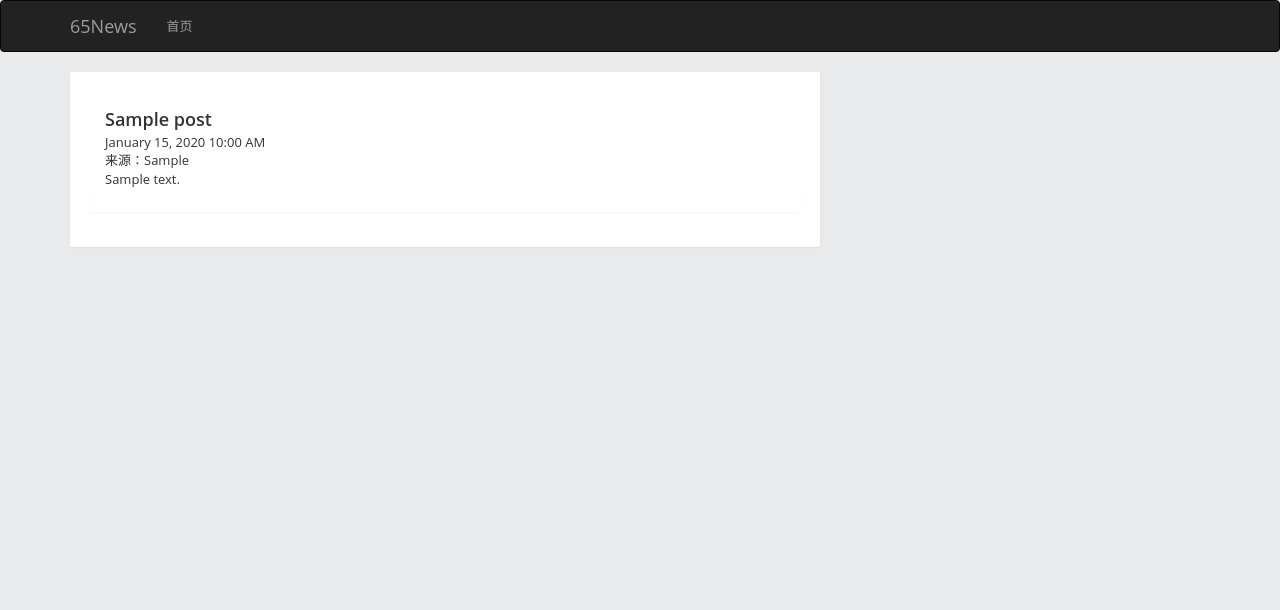
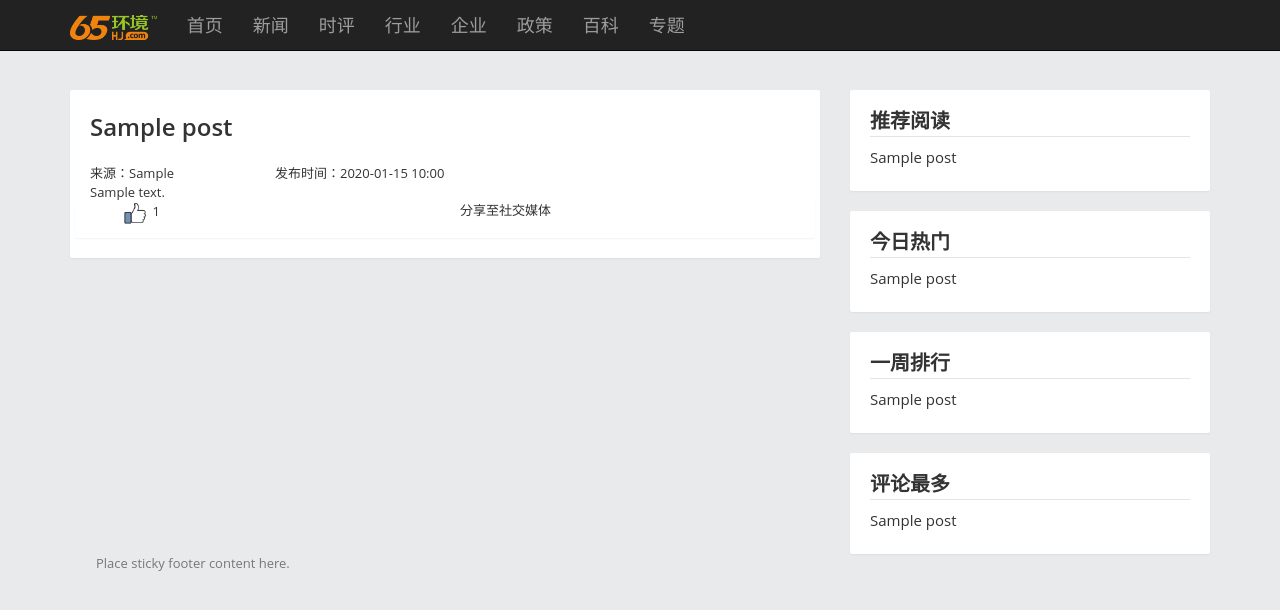
Before and after one commit to sunnysong/65news_redesigned, a Flask app: page /article/1/1 in a window 1280 px wide. Shown: the top 610 px of the page. Run offline with Flask 2, Linux system fonts and the light colour scheme; tables that the repository leaves empty hold one stand-in row (values such as "Sample post"); some libraries are stand-ins or nearby versions.

Commit message:
make several modifications

```diff
--- a/app/models.py
+++ b/app/models.py
@@ -7,13 +7,13 @@ from flask import current_app, request
 from datetime import datetime
 from flask.ext.login import UserMixin
 
+#http://10.1.16.13:8008/ESB/doc.html documentation for 65news api
 
 class Permission:
 	WRITE_ARTICLES = 0x04
 	ADMINISTER = 0x80
 	COMMENT = 0x02
-	FOLLOW = 0x01
-	MODERATE_COMMENTS = 0x08
+
 
 class Role(db.Model):
 	__tablename__ = 'roles'
@@ -89,7 +89,9 @@ class Post(db.Model):
 	img_href = db.Column(db.String(120))
 	category = db.Column(db.String(32), index=True)
 
-	# add a recent column to track whether the post is recently added to the site
+	recommended = db.Column(db.Boolean, index=True)
+
+	#add a recent column to track whether the post is recently added to the site
 
 	def __init__(self, title, summary, source, timestamp, keywords, img_href, body_html):
 		self.title = title
--- a/app/static/css/main.css
+++ b/app/static/css/main.css
@@ -3,7 +3,41 @@ html body {
     -webkit-font-smoothing: antialiased;
     font-size: 13px;
     font-family: "Lantinghei SC", "Open Sans", Arial, "Hiragino Sans GB", "Microsoft YaHei", "微软雅黑", "STHeiti", "WenQuanYi Micro Hei", SimSun, sans-serif;
+    padding-top: 70px;
 }
+
+a:hover {
+    color: navy;
+    text-decoration: none;
+}
+
+a {
+    color: #333333;
+    -webkit-transition: all 0.2s ease;
+    transition: all 0.2s ease;
+    text-decoration: none;
+}
+
+
+
+/*Navbar*/
+
+.nav li {
+    font-size: 18px;
+}
+
+.navbar-brand img {
+    height: 25px;
+    vertical-align: middle;
+    text-align: center;
+}
+
+.navbar-brand {
+    line-height: 50px;
+}
+
+
+/*navbar*/
 
 
 /*Index Page CSS*/
@@ -39,11 +73,12 @@ div.article_category {
     position: absolute;
     top: 0;
     left: 0;
-    background: #f0cc23;
+    background: #ff6161;
     color: white;
     width: 50px;
     height: 20px;
     text-align: center;
+    font-size: 14px;
 }
 
 div.article_title {
@@ -58,6 +93,7 @@ div.article_summary {
     padding: 6px 0 6px 0;
     min-height: 78px;
     line-height: 1.75em;
+    font-size: 14px;
 }
 
 div.article_keywords {
@@ -65,9 +101,7 @@ div.article_keywords {
 }
 
 a.keyword_search {
-
     margin-right: 12px;
-
 }
 
 div.article_pubdate {
@@ -103,16 +137,59 @@ div.extra_properties {
     }*/
 }
 
+div.trending_articles {
+    overflow: hidden;
+    padding: 20px;
+    background: #fff;
+    margin-top: 20px;
+    box-shadow: 0 1px 2px rgba(0, 0, 0, 0.05);
+    border-radius: 2px;
+    -webkit-transition: all 0.4s ease;
+    transition: all 0.4s ease;
+    position: relative;
+}
+
+div.trending_articles h3 {
+    font-size: 20px;
+    font-weight: 600;
+    margin: 0;
+    border-bottom: 1px solid #e3e4e8;
+    padding-bottom: 4px;
+}
+
+div.trending_articles li {
+    font-size: 15px;
+    margin-top: 10px;
+    height: 24px;
+    overflow: hidden;
+}
+
+ul.liked_posts {
+    margin: 0;
+    -webkit-padding-start: 0px;
+}
 /*Index Page CSS*/
 
 
+/*Detail Page CSS*/
 
-/*Detail Page CSS*/
+div.detail_article_title {
+    font-size: 24px;
+    font-weight: 600;
+    margin-bottom: 20px;
+    text-align: left;
+}
+
 div.article_content {
+    overflow: hidden;
+    padding: 20px;
+    background: #fff;
+    margin-top: 20px;
+    box-shadow: 0 1px 2px rgba(0, 0, 0, 0.05);
     border-radius: 2px;
-    box-shadow: 0 1px 2px rgba(0, 0, 0, 0.05);
-    background: #ffffff;
-    padding: 35px;
+    -webkit-transition: all 0.4s ease;
+    transition: all 0.4s ease;
+    position: relative;
 }
 
 div.article_detail {
@@ -127,10 +204,10 @@ div.article_navigation {
     border-radius: 2px;
     box-shadow: 0 1px 2px rgba(0, 0, 0, 0.05);
     background: #ffffff;
-
+    padding-top: 36px;
 }
 
-div.article_navigation a, div.article_next, div.article_prev {
+div.article_navigation a {
     color: #666;
     display: inline-block;
     padding: 0 6px;
@@ -157,3 +234,8 @@ div.article_navigation a:hover {
 p {
     text-indent: 2em;
 }
+
+div.like_article img,
+div.like_article a {
+    height: 24px;
+}
--- a/app/templates/article.html
+++ b/app/templates/article.html
@@ -1,90 +1,108 @@
-{% extends "bootstrap/base.html" %}
-{% import "_macros.html" as macros %}
-
+{% extends "base.html" %}
 {% block head %}
-<title>{{post.title}}</title>
-{{ super() }}
-<link rel="stylesheet" href="{{url_for('static', filename='css/main.css')}}">
-
-{% endblock %}
-
-{% block navbar %}
-<div class="navbar navbar-inverse" role="navigation">
-    <div class="container">
-        <div class="navbar-header">
-            <button type="button" class="navbar-toggle" data-toggle="collapse" data-target=".navbar-collapse"> <span class="sr-only">Toggle navigation</span>
-                <span class="icon-bar"></span>
-                <span class="icon-bar"></span>
-                <span class="icon-bar"></span>
-            </button>
-            <a class="navbar-brand" href="/">65News</a> </div>
-        <div class="navbar-collapse collapse">
-            <ul class="nav navbar-nav">
-                <li><a href="/">首页</a></li>
-
-            </ul>
-            <ul class="nav navbar-nav navbar-right">
-
-            </ul>
-        </div>
-    </div>
-</div>
-{% endblock %}
+	<title>{{ post.title}}</title>
+	{{super()}}
+{% endblock%}
 
 
 {% block content %}
-
 <div class="container">
     <div class="row">
         <div class="col-md-8">
             <div class="article_content">
-
-				<div class="article_title">
+                <div class="detail_article_title">
                     {{post.title}}
                 </div>
-				<div class="article-pubdate">
+				<div class="row">
+					<div class="article-source col-md-3">
+	                    来源：{{ post.source}}
+	                </div>
+					<div class="article-pubdate col-md-6">
 	                    {# {% if moment(post.timestamp).fromNow() > 2 %}
 	                    {{moment(post.timestamp).format('LL')}}
 	                    {% else %}
 	                    {{moment(post.timestamp).fromNow()}}
 	                    {% endif %} #}
-				{{moment(post.timestamp, local=True).format('LLL')}}
+	                    发布时间：{{moment(post.timestamp, local=True).format("YYYY-MM-DD hh:mm")}}
 
-				{# choose a better format #}
 	                </div>
-			<div class="article-source">
-				来源：{{ post.source}}
+
 				</div>
                 <div class="article_body">
-					{{ post.body_html | safe }}
-					{# The | safe suffix when rendering the HTML body is there to tell Jinja2 not to escape the HTML elements.  #}
+                    {{ post.body_html | safe }} {# The | safe suffix when rendering the HTML body is there to tell Jinja2 not to escape the HTML elements. #}
+                </div>
+
+
+            <div class="share_like col-md-12">
+    			<div class="like_article col-md-6">
+    				<a href="{{ url_for('like', id=post.id) }}"><img src="{{url_for('static', filename='img/up.png')}}" alt=""></a>
+    				<span>
+    				{{post.likes}}
+    				</span>
+    			</div>
+    			<div class="share_article col-md-6">
+    				分享至社交媒体
+    			</div>
     		</div>
 
     		<div class="article_navigation row">
                     <div class="article_prev col-md-6">
                         {% if article_prev %}
-					<a href="{{ url_for('article', id=article_prev.id, date=article_prev.date, _external=True) }}" title="{{article_prev.title}}">上一篇：{{article_prev.title}}</a>
-				{% endif %}
+                        <a href="{{ url_for('article', id=article_prev.id, date=article_prev.date, _external=True) }}" title="{{article_prev.title}}">上一篇：{{article_prev.title}}</a> {% endif %}
                     </div>
-
                     <div class="article_next col-md-6">
                         {% if article_next %}
-					<a href="{{ url_for('article', id=article_next.id, date=article_next.date, _external=True) }}" title="{{article_next.title}}">下一篇：{{article_next.title}}</a>
-				{% endif %}
+                        <a href="{{ url_for('article', id=article_next.id, date=article_next.date, _external=True) }}" title="{{article_next.title}}">下一篇：{{article_next.title}}</a> {% endif %}
                     </div>
             </div>
     </div>
 
 
+
         </div>
 
-		<div class="col-md-4"></div>
+    	<div class="col-md-4">
+
+    		<div class="trending_articles">
+	    		<h3>推荐阅读</h3>
+	    		<ul class="liked_posts">
+	    		{% for post in liked_posts %}
+	    			<li><a href="{{url_for('article', id=post.id, date=post.date)}}">{{post.title}}</a></li>
+	    		{% endfor %}
+	    		</ul>
+    		</div>
+
+
+    		<div class="trending_articles">
+	    		<h3>今日热门</h3>
+	    		<ul class="liked_posts">
+	    		{% for post in liked_posts %}
+	    			<li><a href="{{url_for('article', id=post.id, date=post.date)}}">{{post.title}}</a></li>
+	    		{% endfor %}
+	    		</ul>
+    		</div>
+    		<div class="trending_articles">
+	    		<h3>一周排行</h3>
+	    		<ul class="liked_posts">
+	    		{% for post in liked_posts %}
+	    			<li><a href="{{url_for('article', id=post.id, date=post.date)}}">{{post.title}}</a></li>
+	    		{% endfor %}
+	    		</ul>
+    		</div>
+    		<div class="trending_articles">
+	    		<h3>评论最多</h3>
+	    		<ul class="liked_posts">
+	    		{% for post in liked_posts %}
+	    			<li><a href="{{url_for('article', id=post.id, date=post.date)}}">{{post.title}}</a></li>
+	    		{% endfor %}
+	    		</ul>
+    		</div>
+
     	</div>
     </div>
 
+
+
+</div>
+    {{ super() }}
 {% endblock %}
-{% block scripts %}
-    {{ super() }}
-    {{moment.include_moment()}}
-    {{ moment.lang('zh-CN')}}
-{% endblock %}
--- /dev/null
+++ b/app/templates/base.html
@@ -0,0 +1,58 @@
+{% extends "bootstrap/base.html" %}
+{% import "_macros.html" as macros %}
+
+{% block head %}
+{{ super() }}
+<link rel="stylesheet" href="{{url_for('static', filename='css/main.css')}}">
+{% endblock %}
+
+{% block navbar %}
+<div class="navbar navbar-inverse navbar-fixed-top" role="navigation">
+    <div class="container">
+        <div class="navbar-header">
+            <button type="button" class="navbar-toggle" data-toggle="collapse" data-target=".navbar-collapse">
+            	<span class="sr-only">Toggle navigation</span>
+                <span class="icon-bar"></span>
+                <span class="icon-bar"></span>
+                <span class="icon-bar"></span>
+            </button>
+            <a class="navbar-brand" href="/"><img src="{{url_for('static', filename='img/logo.png')}}" alt="site logo"></a> </div>
+        <div class="navbar-collapse collapse">
+            <ul class="nav navbar-nav">
+                <li><a href="/">首页</a></li>
+                <li><a href="{{url_for('sections', category='news')}}">新闻</a></li>
+                <li><a href="/">时评</a></li>
+                <li><a href="{{url_for('sections', category='industry')}}">行业</a></li>
+                <li><a href="/">企业</a></li>
+                <li><a href="{{url_for('sections', category='policy')}}">政策</a></li>
+                <li><a href="{{url_for('sections', category='baike')}}">百科</a></li>
+                <li><a href="/">专题</a></li>
+
+            </ul>
+            <ul class="nav navbar-nav navbar-right">
+
+            </ul>
+        </div>
+    </div>
+</div>
+{% endblock %}
+
+{% block content %}
+
+{% block footer %}
+    <footer class="footer">
+      <div class="container">
+        <p class="text-muted">Place sticky footer content here.</p>
+      </div>
+    </footer>
+{% endblock  %}
+
+{% endblock %}
+
+
+
+{% block scripts %}
+    {{ super() }}
+    {{moment.include_moment()}}
+    {{ moment.lang('zh-CN')}}
+{% endblock %}
--- a/config.py
+++ b/config.py
@@ -12,7 +12,7 @@ class Config(object):
     CSRF_ENABLED = True
     SECRET_KEY = 'findhowtomakeasecretekey'
     POSTS_PER_PAGE = 10
-    SQLALCHEMY_DATABASE_URI = os.environ.get('SQLALCHEMY_DATABASE_URL') or os.environ["DATABASE_URL"]
+    SQLALCHEMY_DATABASE_URI = "postgres://tgyfurejthgdua:xHsGpxXUfR-mbdd2hGNH78Jn97@ec2-54-83-20-177.compute-1.amazonaws.com:5432/dfi4f30499l1s8" or os.environ.get('SQLALCHEMY_DATABASE_URL') or os.environ["DATABASE_URL"]
 
     @staticmethod
     def init_app(app):
```
Also changed, not shown: app/templates/index.html (+58 -37 lines), manage.py (+51 -26 lines), migrations/versions/b0a6842f02_.py (added, +36 -0 lines), scraper.py (+18 -13 lines), app/static/img/logo.png (added), app/static/img/up.png (added), app/templates/_macros.html (line endings or trailing spaces). Lines whose indentation alone changed are shown as unchanged.
